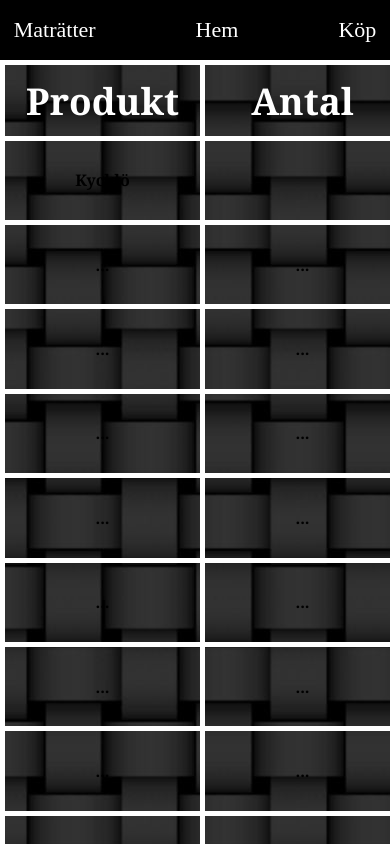
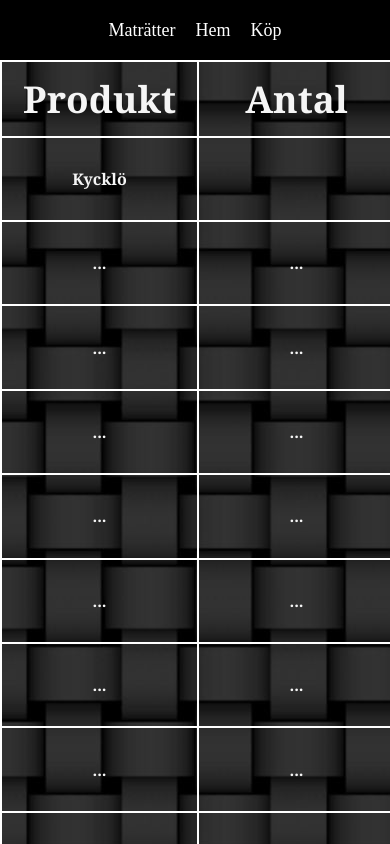
Before and after one commit to Simon22222222/Matwebsida-10-, a plain HTML site: page attkopa.html in a window 390 px wide. Shown: the top 844 px of the page. Drawn offline with Linux system fonts and the light colour scheme.

Commit message:
Update style2.css

```diff
--- a/style2.css
+++ b/style2.css
@@ -32,23 +32,32 @@ body {
 
 /* End of Navbar */
 
-
 table, th {
     width: 50vw;
     table-layout: fixed;
     text-align: center;
     border-collapse: collapse;
-    border: 5px solid rgb(255, 255, 255);
+    border: 2px solid rgb(255, 255, 255);
     font-family: Georgia, 'Times New Roman', Times, serif;
 }
 
 #title {
-    color: rgb(255, 255, 255);
+
     padding-top: 50px;
     font-size: 37px;
     height: 2cm;
 }
+th {
+  color: whitesmoke;
+}
 
-tr:not(#title) {
+tr {
     height: 10vh; /* Adjust the height as needed */
 }
+
+@media (max-width: 768px) {
+  .navbar a {
+    padding: 15px 10px;
+    font-size: 18px;
+  }
+}
```
